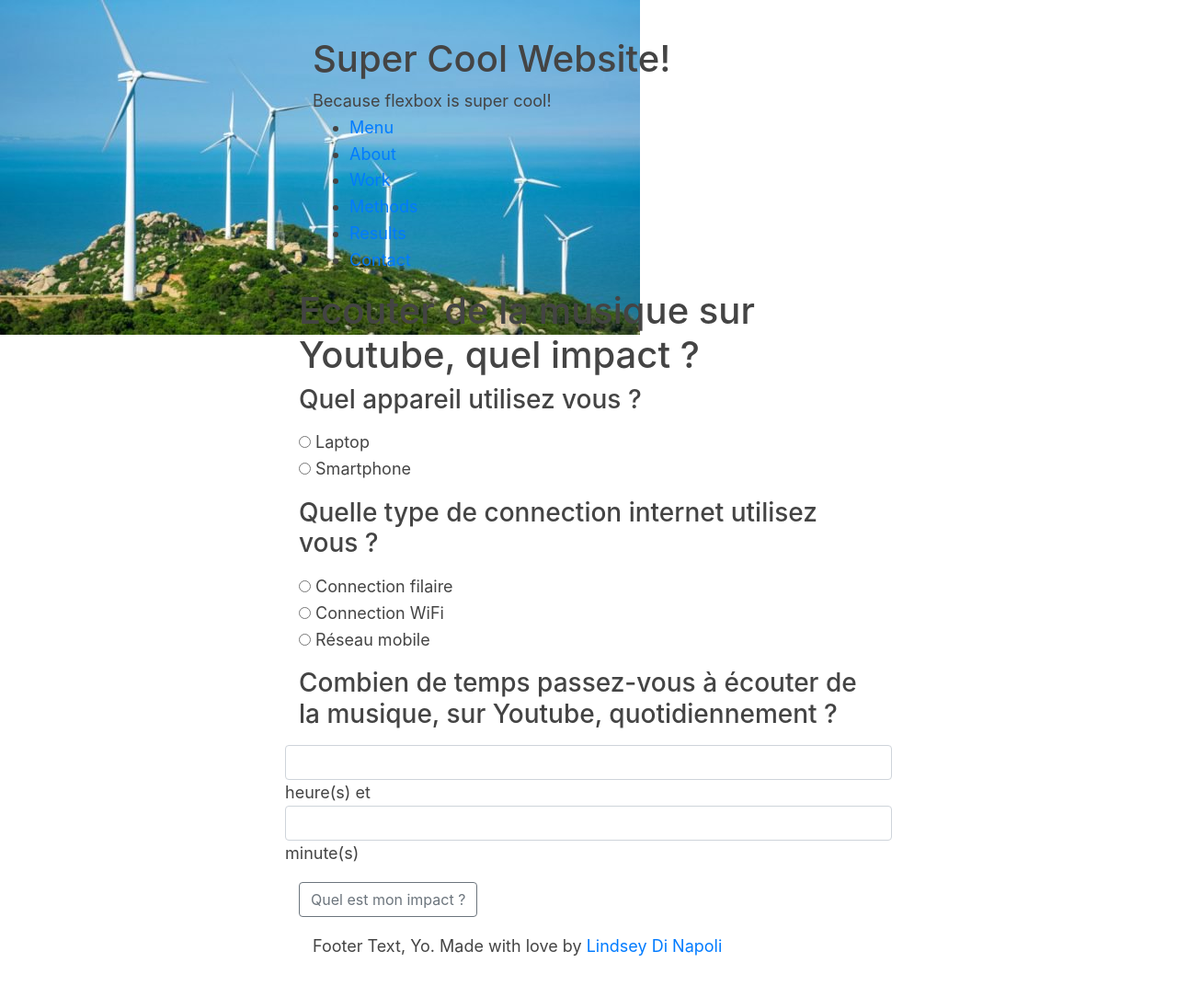
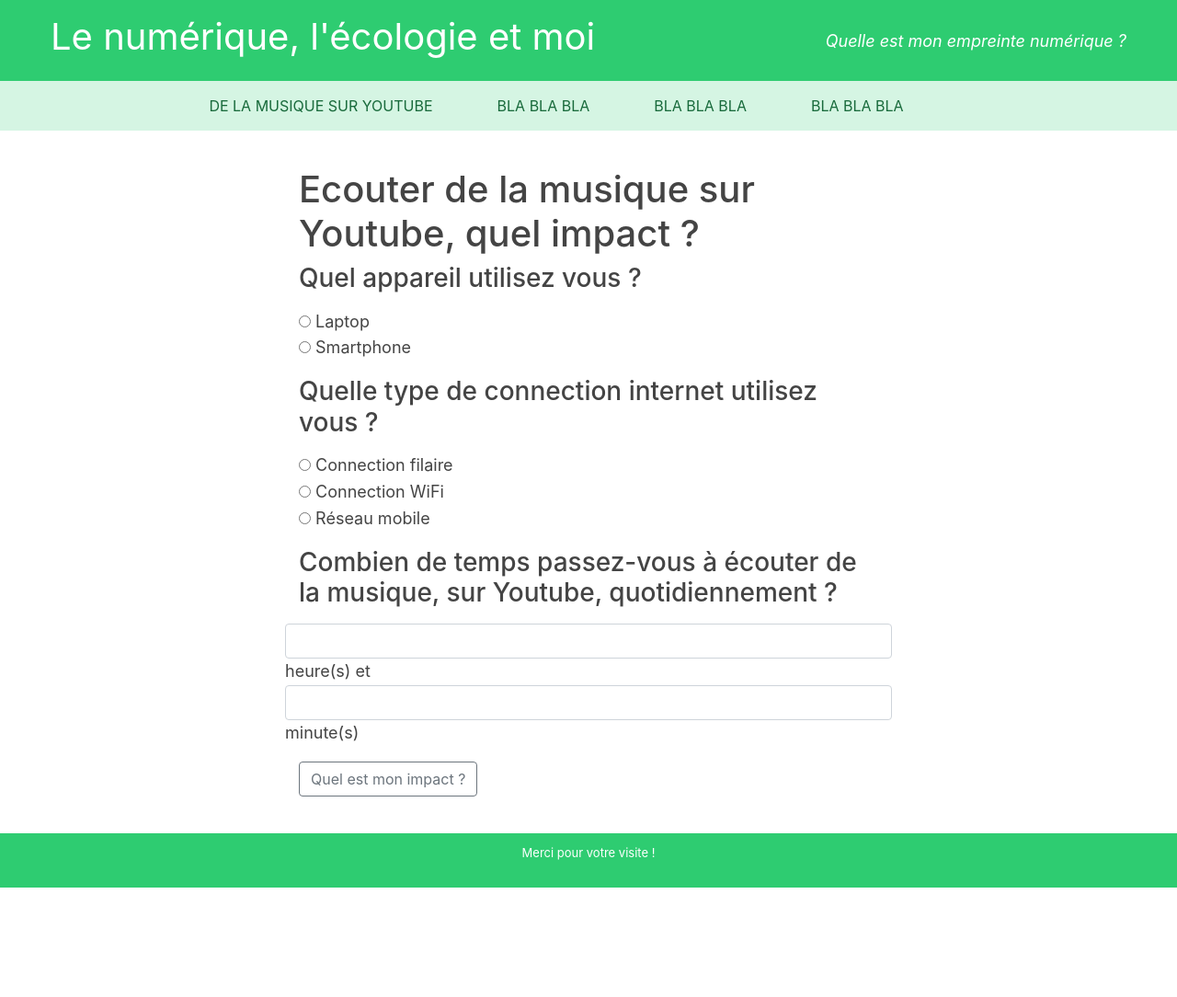
Before and after one commit to alice-dub/calculator_CO2, a Django app: page /form/ in a window 1280 px wide. Shown: the whole page at 92% size. After the commit the page ends 965 px from the top, so only its background shows below. Run offline with Django 3.2, Linux system fonts and the light colour scheme; some libraries are stand-ins or nearby versions.

Commit message:
header and footer

```diff
--- a/form/static/form/style.css
+++ b/form/static/form/style.css
@@ -1,10 +1,5 @@
 
-
-body {
-    background: white url("images/background.jpg") no-repeat;
-}
-
-body {
+.content {
     margin:40px auto;
     max-width:650px;
     line-height:1.6;
@@ -14,3 +9,212 @@ body {
 }
 
 h1,h2,h3{line-height:1.2}
+
+
+  * {
+    transition: all .65s ease;
+    box-sizing: border-box;
+  }
+
+  .container {
+    max-width: 75em;
+    margin: 0 auto;
+  }
+
+  .header {
+    background:  #2ecc71    ;
+    color: white;
+    padding: 1em;
+  }
+  .header .container {
+    display: flex;
+    flex-direction: row;
+    justify-content: space-between;
+    align-items: center;
+    flex-wrap: wrap;
+  }
+  .header .site-title, .header .site-tagline {
+    font-weight: 400;
+  }
+  @media (max-width: 700px) {
+    .header .site-title, .header .site-tagline {
+      width: 100%;
+      text-align: center;
+    }
+    .header .site-title {
+      margin: 0;
+    }
+  }
+
+
+  .site-title {
+    color: white;
+  }
+
+  .site-tagline {
+    font-size: 1.125em;
+    font-style: italic;
+  }
+
+  .main-nav {
+    background:  #d5f5e3 ;
+    color: white;
+  }
+  .main-nav a {
+    color:   #186a3b     ;
+    text-decoration: none;
+  }
+  .main-nav ul, .main-nav li {
+    list-style: none;
+    margin: 0;
+    padding: 0;
+  }
+  .main-nav ul {
+    display: flex;
+    align-items: center;
+    flex-direction: row;
+    justify-content: center;
+    width: 100%;
+  }
+  .main-nav ul a {
+    padding: 0.9375em 2.1875em;
+    display: flex;
+    text-transform: uppercase;
+  }
+  .main-nav ul a:hover, .main-nav ul a:focus {
+    background: #fbf795;
+    color: #419cd8;
+  }
+  .main-nav ul .mobile-button a {
+    position: absolute;
+    left: -99999em;
+  }
+  @media (max-width: 700px) {
+    .main-nav ul {
+      flex-wrap: wrap;
+      justify-content: flex-start;
+    }
+    .main-nav ul a {
+      position: absolute;
+      left: -99999em;
+    }
+    .main-nav ul.open li {
+      width: 100%;
+    }
+    .main-nav ul.open li.mobile-button a {
+      background: #fbf78d;
+      color: #0e3447;
+    }
+    .main-nav ul.open a {
+      position: static;
+    }
+    .main-nav ul .mobile-button a {
+      position: static;
+    }
+    .main-nav a {
+      width: 100%;
+    }
+  }
+
+  .full-bleed {
+    background-size: cover;
+    min-height: 300px;
+    width: 100%;
+    background-position: center center;
+    background-repeat: no-repeat;
+  }
+
+  @media (max-width: 700px) {
+    .full-bleed {
+      min-height: 175px;
+    }
+  }
+
+  .post {
+    padding: 1.875em;
+  }
+
+  .columns {
+    display: flex;
+    width: 100%;
+    justify-content: space-between;
+    flex-wrap: wrap;
+  }
+  .columns .item {
+    padding: 1.5625em;
+    max-width: 47%;
+    background: #b1dbf0;
+    color: #1A577F;
+    border-bottom: 5px solid #F7EE1A;
+    margin-bottom: 2.1875em;
+    position: relative;
+    overflow: hidden;
+  }
+  .columns .item .item-title {
+    color: #011d23;
+    font-size: 24px;
+    margin: 0 0 5px 0;
+    font-family: "Righteous", sans-serif;
+  }
+  .columns .item .item-image {
+    max-width: 100%;
+  }
+  .columns .item:hover, .columns .item:focus {
+    background: #e8f4fa;
+    border-bottom-color: #FF6067;
+  }
+  .columns .item:hover .social, .columns .item:focus .social {
+    position: absolute;
+    bottom: -21px;
+    height: auto;
+    z-index: 5;
+    padding: 10px 0;
+  }
+  .columns .item:hover .social .fa, .columns .item:focus .social .fa {
+    color: #FF6067;
+    padding: 0 0.3125em;
+  }
+  .columns .item:hover .social .fa:hover, .columns .item:focus .social .fa:hover {
+    color: #769ab2;
+  }
+  @media (max-width: 660px) {
+    .columns .item {
+      max-width: 100%;
+      width: 100%;
+    }
+  }
+  .columns.thirds .item {
+    max-width: 31%;
+  }
+  @media (max-width: 770px) {
+    .columns.thirds .item {
+      max-width: 48%;
+    }
+  }
+  @media (max-width: 770px) and (max-width: 660px) {
+    .columns.thirds .item {
+      max-width: 100%;
+      width: 100%;
+    }
+  }
+
+  .columns .social {
+    position: absolute;
+    bottom: -60px;
+    height: 0;
+    z-index: -1;
+    font-size: 1.75em;
+  }
+
+  .footer {
+    background:  #2ecc71;
+    color: white;
+    padding: 0.9375em;
+    text-align: center;
+    font-size: 0.8125em;
+  }
+  .footer a {
+    color: #F7EE1A;
+    text-decoration: none;
+    border-bottom: 1px solid;
+  }
--- a/form/templates/form/base.html
+++ b/form/templates/form/base.html
@@ -1,7 +1,17 @@
+<head>
+    <link rel="stylesheet" href="https://stackpath.bootstrapcdn.com/bootstrap/4.1.3/css/bootstrap.min.css" integrity="sha384-MCw98/SFnGE8fJT3GXwEOngsV7Zt27NXFoaoApmYm81iuXoPkFOJwJ8ERdknLPMO" crossorigin="anonymous">
+</head>
+
+{% load static %}
+
+<link rel="stylesheet" type="text/css" href="{% static 'form/style.css' %}">
+
+
+<body>
             <header class="header">
                 <div class="container">
-      <h1 class="site-title">Super Cool Website!</h1>
-    <span class="site-tagline">Because flexbox is super cool!</span>
+                  <h1 class="site-title">Le numérique, l'écologie et moi</h1>
+                <span class="site-tagline">Quelle est mon empreinte numérique ?</span>
               </div>
             </header>
 
@@ -9,17 +19,22 @@
               <div class="container">
                 <ul>
                   <li class="mobile-button"><a href="#">Menu</a></li>
-    <li><a href="#">About</a></li>
-    <li><a href="#">Work</a></li>
-    <li><a href="#">Methods</a></li>
-    <li><a href="#">Results</a></li>
-    <li><a href="#">Contact</a></li>
+                <li><a href="#">De la musique sur Youtube</a></li>
+                <li><a href="#">Bla Bla Bla</a></li>
+                <li><a href="#">Bla Bla Bla</a></li>
+                <li><a href="#">Bla Bla Bla</a></li>
+                <li><a href="#"></a></li>
               </ul>
               </div>
             </nav>
+
+    <div class = content>
         {% block content %}{% endblock %}
+    </div>
     <footer class="footer">
         <div class="container">
-    <p>Footer Text, Yo. Made with love by <a href="http://cssgirl.com">Lindsey Di Napoli</a></p>
+            <p>Merci pour votre visite ! </p>
         </div>
     </footer>
+
+</body>
--- a/form/templates/form/yt_vs_sd.html
+++ b/form/templates/form/yt_vs_sd.html
@@ -1,16 +1,6 @@
 {% extends "form/base.html" %}
 
 {% block content %}
-
-<head>
-    <link rel="stylesheet" href="https://stackpath.bootstrapcdn.com/bootstrap/4.1.3/css/bootstrap.min.css" integrity="sha384-MCw98/SFnGE8fJT3GXwEOngsV7Zt27NXFoaoApmYm81iuXoPkFOJwJ8ERdknLPMO" crossorigin="anonymous">
-
-</head>
-
-{% load static %}
-
-<link rel="stylesheet" type="text/css" href="{% static 'form/style.css' %}">
-<body>
 
 <h1>Ecouter de la musique sur Youtube, quel impact ? </h1>
 
@@ -49,6 +39,6 @@
         </p>
     <input class="btn btn-outline-secondary" type="submit" value = "Quel est mon impact ?">
 </form>
-</body>
+
 
 {% endblock %}
```
Also changed, not shown: form/templates/form/result_1.html (+6 -12 lines). Lines whose indentation alone changed are shown as unchanged.
